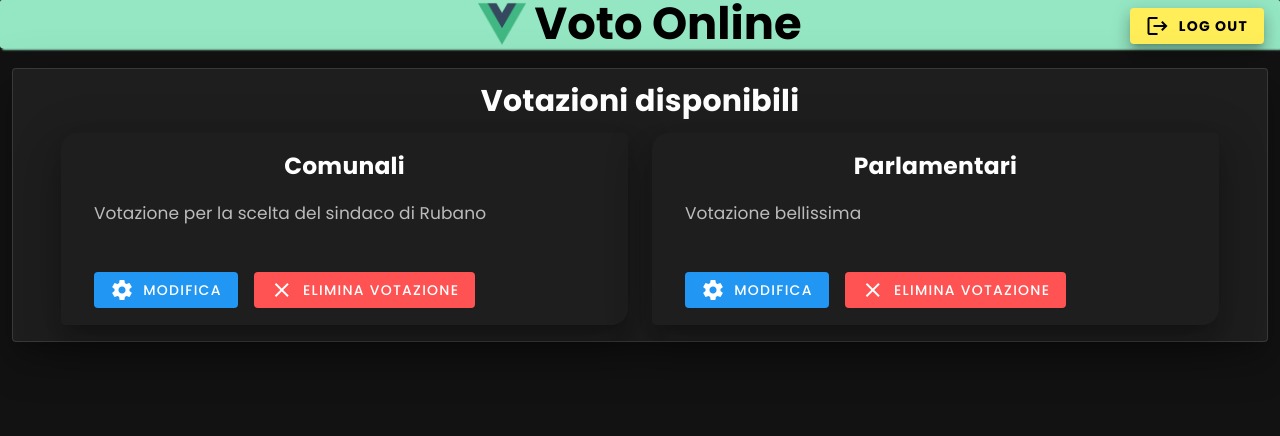
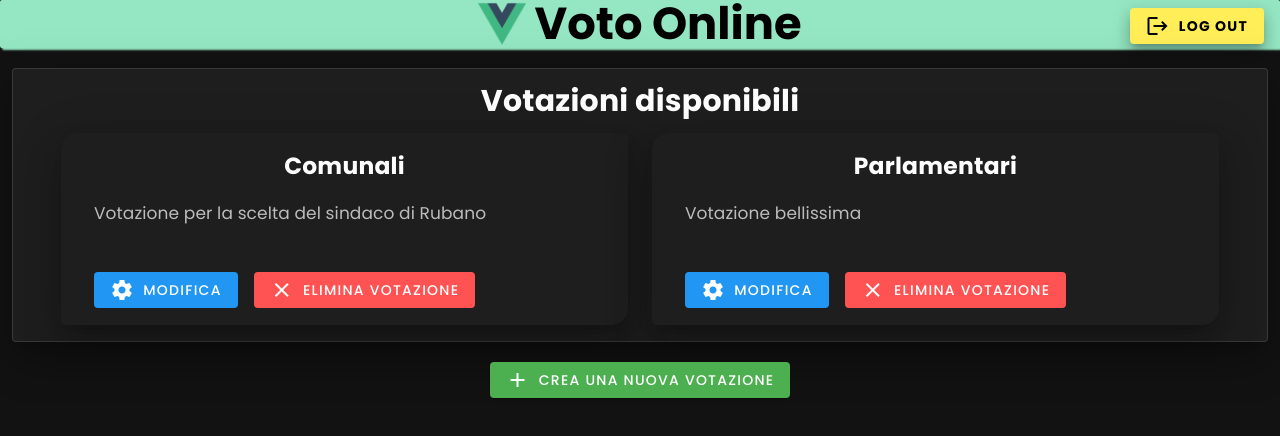
Before and after one commit to ragoale99/VotoOnline-Vue.js, a Vue app: page / in a window 1280 px wide. Shown: the top 436 px of the page. Built offline with nearby package versions, Linux system fonts and the light colour scheme.

Commit message:
fix style

```diff
--- a/src/components/AdminContent.vue
+++ b/src/components/AdminContent.vue
@@ -13,8 +13,8 @@
 					v-for="votation in votationsToDo"
 					:key="votation.id"
 					cols="12"
-					md="6"
-					:lg="setNumberColums()"
+					:md="setNumberColums('md')"
+					:lg="setNumberColums('lg')"
 				>
 					<v-card elevation="24" shaped class="px-4 pb-4 borders">
 						<v-card-title class="justify-center">
@@ -93,6 +93,19 @@
 				</v-col>
 			</v-row>
 		</v-card>
+		<div class="flex-centered mt-5">
+			<v-btn
+				@click="
+					deleteVotation(selectedVotation);
+					votationsToDo = setVotationsToDo();
+					dialogToDelete = false;
+				"
+				color="success"
+				class="px-4"
+				><v-icon dark class="mr-2">add</v-icon>
+				Crea una nuova votazione
+			</v-btn>
+		</div>
 	</v-container>
 </template>
 
@@ -120,9 +133,11 @@ export default {
 		setVotation(votation) {
 			this.selectedVotation = votation;
 		},
-		setNumberColums() {
-			if (this.votationsToDo.length === 2) return 6;
-			return 4;
+		setNumberColums(size) {
+			if (this.votationsToDo.length === 1) return 12;
+			if (this.votationsToDo.length === 2 || size === "md") return 6;
+			if (size === "lg") return 4;
+			return;
 		},
 		deleteVotation(votation) {
 			this.$store.dispatch("deleteVotation", { votation: votation });
@@ -153,6 +168,13 @@ export default {
 	font-size: 20px;
 }
 
+.flex-centered {
+	display: flex;
+	flex-direction: column;
+	justify-content: center;
+	align-items: center;
+}
+
 @media (max-width: 1005px) {
 	.flex {
 		display: flex;
--- a/src/components/GenericUserContent.vue
+++ b/src/components/GenericUserContent.vue
@@ -14,8 +14,8 @@
 							v-for="votation in votationsToDo"
 							:key="votation.id"
 							cols="12"
-							md="6"
-							:lg="setNumberColums()"
+							:md="setNumberColums('md', votationsToDo)"
+							:lg="setNumberColums('lg', votationsToDo)"
 						>
 							<v-card elevation="24" shaped class="px-4 pb-4 borders">
 								<v-card-title class="justify-center">
@@ -122,8 +122,8 @@
 							v-for="votation in votationsDone"
 							:key="votation.id"
 							cols="12"
-							md="6"
-							:lg="setNumberColums()"
+							:md="setNumberColums('md', votationsDone)"
+							:lg="setNumberColums('lg', votationsDone)"
 						>
 							<v-card elevation="24" outlined shaped class="px-4 pb-4  borders">
 								<v-card-title class="justify-center"
@@ -261,9 +261,11 @@ export default {
 			}
 			return votationsDone;
 		},
-		setNumberColums() {
-			if (this.votationsToDo.length === 2) return 6;
-			return 4;
+		setNumberColums(size, votations) {
+			if (votations.length === 1) return 12;
+			if (votations.length === 2 || size === "md") return 6;
+			if (size === "lg") return 4;
+			return;
 		},
 	},
 	computed: {
```
